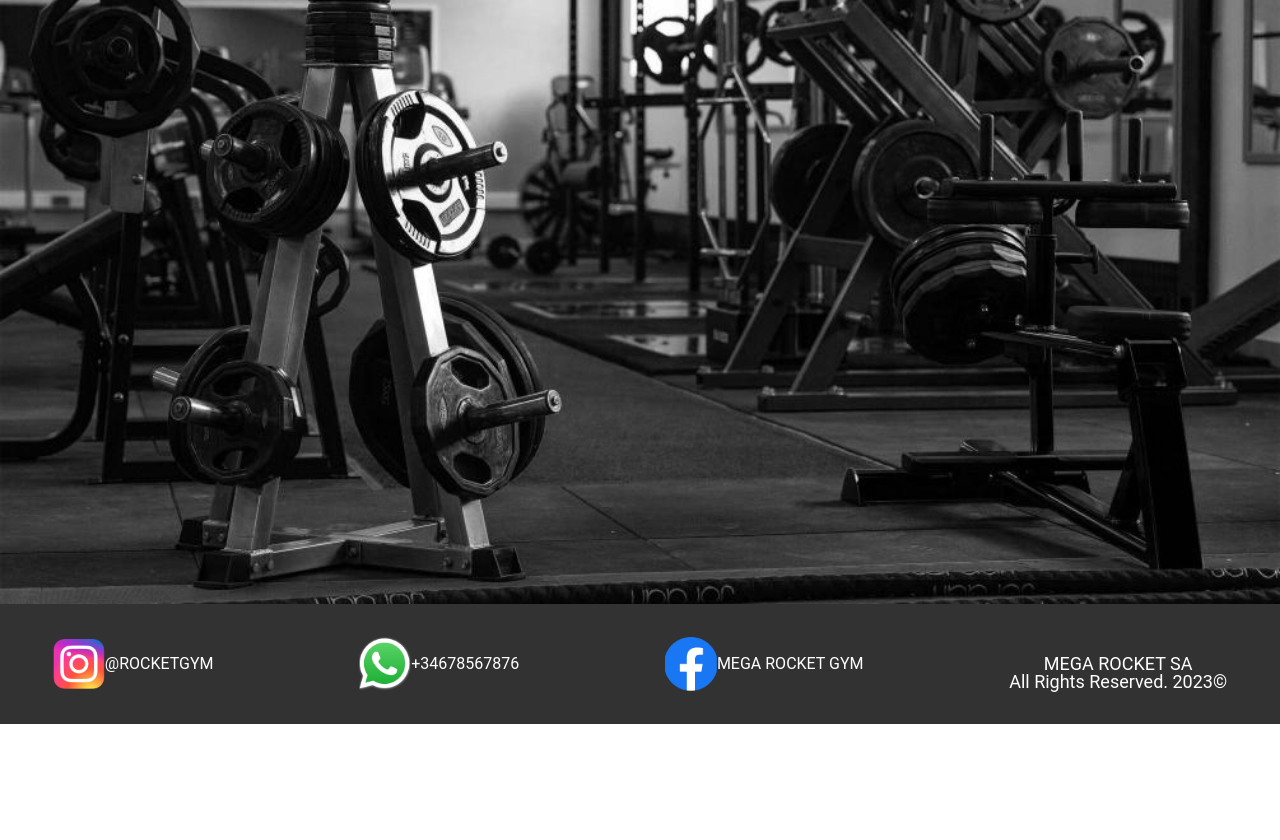
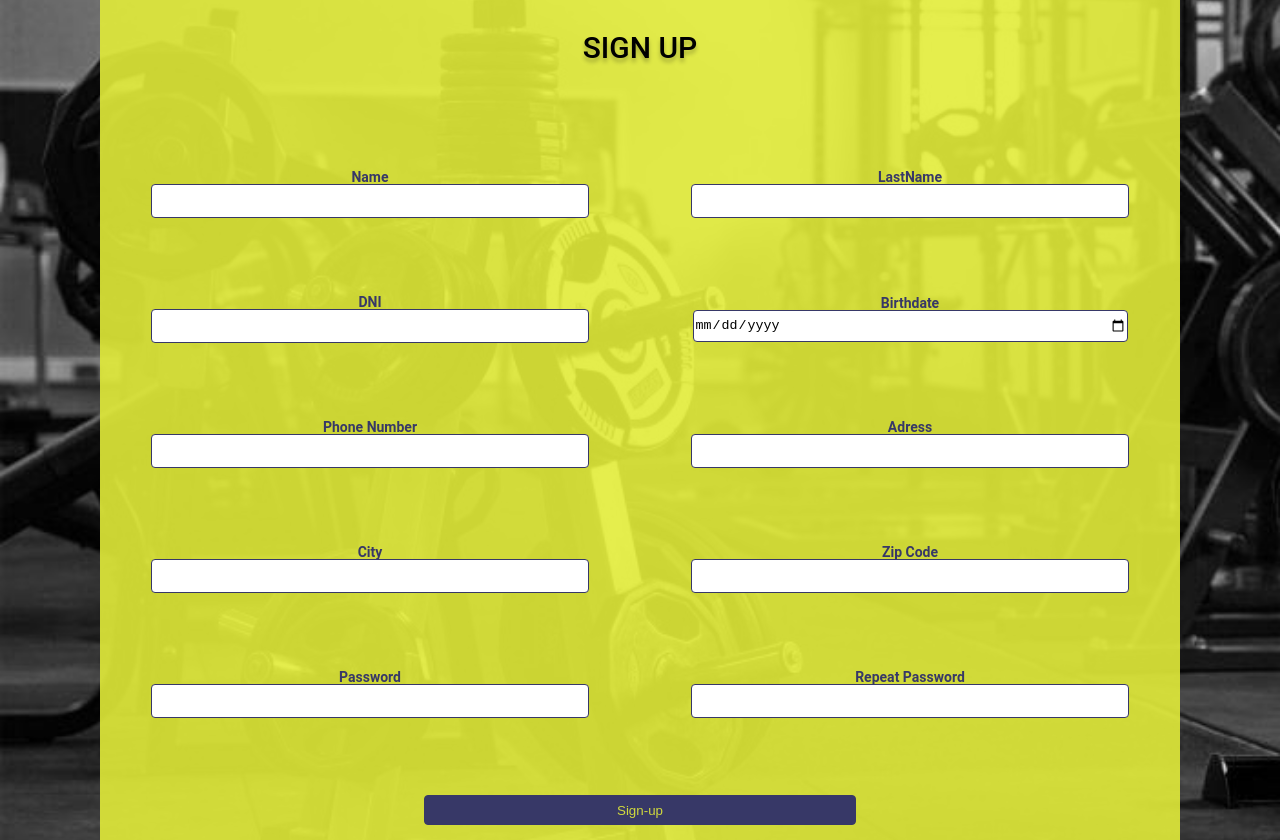
Before and after one commit to josedaniele/BaSP-M2023, a plain HTML site: page Week-06/views/sign-up.html in a window 1280 px wide. Shown: the part 380-1220 px from the top of the page. Before the commit the page ends 1104 px from the top, so only its background shows below. Drawn offline with Linux system fonts and the light colour scheme.

Commit message:
BaSP-W06-2023: screenflow sign-up finished

```diff
--- a/Week-06/CSS/common.css
+++ b/Week-06/CSS/common.css
@@ -22,21 +22,67 @@ p{
     white-space: pre-line;
     color: #ffff;
 }
+
+.span-h2{
+    width: 100%;
+    margin-left:35% ;
+    margin-top: 30px;
+    color: #E3EC39;
+}
+
 .log-in-main,
 .sign-up-main{
     display: flex;
     justify-content: center;
     align-items: center;
-    height: 100vh;
     background-image: url(../../assets/images/background-log-in-sign-up.jpg);
     background-size: cover;
 
 }
-.span-h2{
-    width: 100%;
-    margin-left:35% ;
-    margin-top: 30px;
-    color: #E3EC39;
+
+.sign-up-form,
+.log-in-form{
+    display: flex;
+    flex-direction: column;
+    justify-content: space-between;
+    align-items: center;
+    flex-wrap: wrap;
+    padding: 60px 0;
+    margin: 100px;
+    background-color: #E3EC39E5;
+    border-radius: 25px;
+    font-weight: 500;
+}
+
+.sign-up-form label,
+.log-in-form label{
+    text-align: left;
+    font-size: 14px;
+    font-weight: 700;
+    color: #373867;
+}
+
+.sign-up-form input,
+.log-in-form input{
+    width: 46%;
+    height: 30px;
+    border-radius: 4px;
+    border: 1px solid #373867;
+}
+.sign-up-form h2,
+.log-in-form h2{
+    color:black;
+    font-weight: 500;
+    font-size: 30px;
+}
+
+
+.accept-button{
+    width: 105px;
+    height: 38px;
+    background-color: #373867;
+    border-radius: 10px;
+    color: #E3EC39E5;
 }
 
 .error-message{
--- a/Week-06/CSS/sign-up.css
+++ b/Week-06/CSS/sign-up.css
@@ -0,0 +1,37 @@
+.sign-up-form{
+    width :90%;
+    height: 900px;
+}
+.sign-up-form div{
+    display: flex;
+    flex-direction: column;
+    justify-content: center;
+    align-items: center;
+    width:100%;
+}
+
+@media (min-width:601px){
+    .sign-up-form{
+        flex-direction: row;
+        justify-content:initial;
+    }
+    .sign-up-form h2{
+        flex-basis: 100%;
+        justify-content: center;
+    }
+
+    .sign-up-form div{
+        width: 50%;
+    }
+
+    .sign-up-form div input{
+        width: 80%;
+    }
+    .sign-up-form div:last-child{
+        flex-basis: 100%;
+        justify-content: center;
+    }
+    .sign-up-form .accept-button{
+        width: 40%;
+    }
+}
--- a/Week-06/views/sign-up.html
+++ b/Week-06/views/sign-up.html
@@ -32,8 +32,51 @@
         </div>
     </header>
     <main class="sign-up-main">
-        <form class="sign-up">
-
+        <form class="sign-up-form">
+            <h2>Sign Up</h2>
+            <div>
+                <label for="name">Name</label>
+                <input type="text" name="name">
+            </div>
+            <div>
+                <label for="lastName">LastName</label>
+                <input type="text" name="lastName">
+            </div>
+            <div>
+                <label for="dni">DNI</label>
+                <input type="text" name="dni" id="">
+            </div>
+            <div>
+                <label for="birthdate">Birthdate</label>
+                <input type="date" name="birthdate" id="">
+            </div>
+            <div>
+                <label for="phone">Phone Number</label>
+                <input type="text" name="phone">
+            </div>
+            <div>
+                <label for="adress">Adress</label>
+                <input type="text" name="adress">
+            </div>
+            <div>
+                <label for="city">City</label>
+                <input type="text" name="city" id="">
+            </div>
+            <div>
+                <label for="zipCode">Zip Code</label>
+                <input type="text" name="zipCode">
+            </div>
+            <div>
+                <label>Password</label>
+                <input type="password">
+            </div>
+            <div>
+                <label>Repeat Password</label>
+                <input type="password">
+            </div>
+            <div>
+                <input type="button" id="sign-up-button" class="accept-button" value="Sign-up">
+            </div>
         </form>
     </main>
     <footer>
```
Also changed, not shown: Week-06/CSS/login.css (+0 -35 lines).
